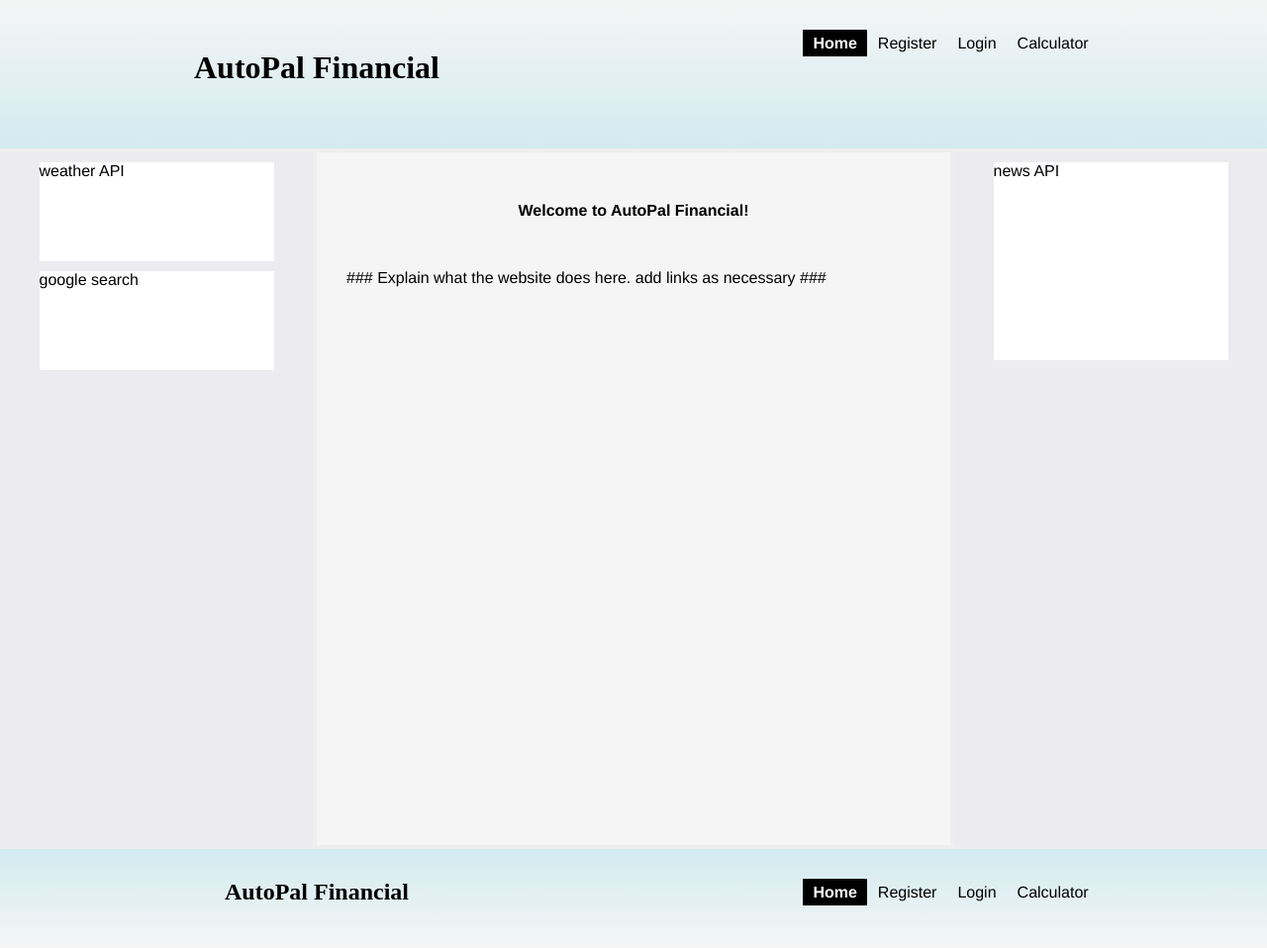
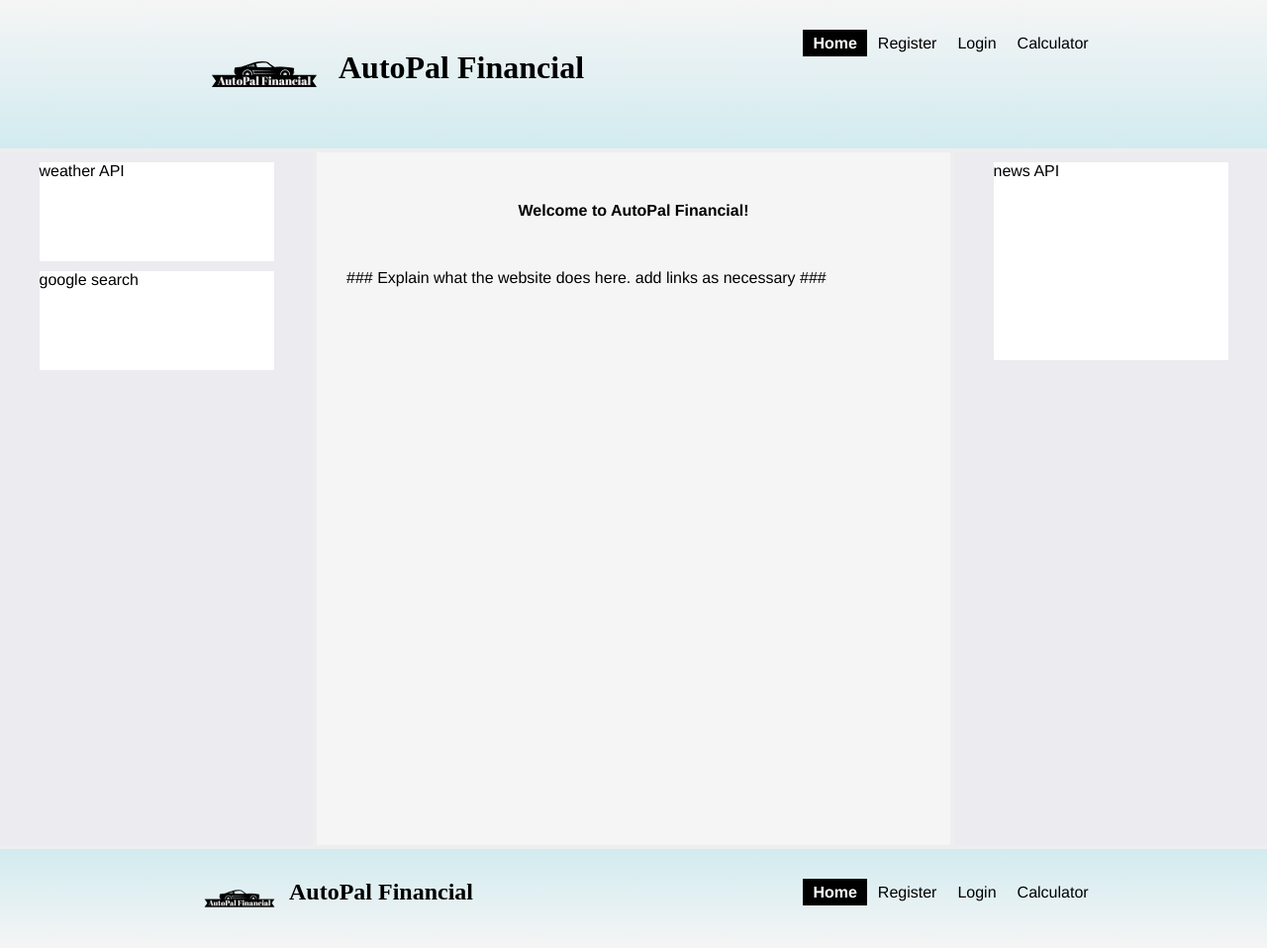
Before and after one commit to adelreal-iv/AutoPal-ADelReal-TWest-WThai, a Flask app: page / in a window 1280 px wide. Shown: the whole page at 99% size. Run offline with Flask 2, Linux system fonts and the light colour scheme.

Commit message:
adding image directory, static app url, images to image directory, and adding image sources

```diff
--- a/autopal.py
+++ b/autopal.py
@@ -1,5 +1,5 @@
 from flask import Flask, render_template
-app = Flask(__name__)
+app = Flask(__name__, static_url_path='/static')
 
 @app.route('/')
 def index():
--- a/static/styles/indexstyle.css
+++ b/static/styles/indexstyle.css
@@ -23,8 +23,15 @@ body {
     float: left;
 }
 
+.img {
+	display: block;
+	float: left;
+	height: 100%;
+	width: auto;
+	margin-left: 30%;
+}
+
 h1 {
-    text-align: center;
     margin-top: 50px;
 }
 
@@ -104,7 +111,6 @@ h1 {
 }
 
 h2 {
-    text-align: center;
     margin-top: 30px;
 }
 
--- a/templates/calculator.html
+++ b/templates/calculator.html
@@ -16,6 +16,7 @@
 	<!--div for top banner-->
 	<div id="topbanner">
 		<div id="topbannertitle">
+			<img class="img" src="/static/images/AutoPal_Financial-logos_transparent.png">
 			<h1 class="title">AutoPal Financial</h1>
 		</div>
 		<div id="topcenteredmenu">
@@ -52,6 +53,7 @@
 	<!-- div for bottom banner-->
 	<div id="bottombanner">
 		<div id="bottombannertitle">
+			<img class="img" src="/static/images/AutoPal_Financial-logos_transparent.png">
 			<h2 class="title">AutoPal Financial</h1>
 		</div>
 		<div id="botcenteredmenu">
--- a/templates/index.html
+++ b/templates/index.html
@@ -16,6 +16,7 @@
 	<!--div for top banner-->
 	<div id="topbanner">
 		<div id="topbannertitle">
+			<img class="img" src="/static/images/AutoPal_Financial-logos_transparent.png">
 			<h1 class="title">AutoPal Financial</h1>
 		</div>
 		<div id="topcenteredmenu">
@@ -55,6 +56,7 @@
 	<!-- div for bottom banner-->
 	<div id="bottombanner">
 		<div id="bottombannertitle">
+			<img class="img" src="/static/images/AutoPal_Financial-logos_transparent.png">
 			<h2 class="title">AutoPal Financial</h1>
 		</div>
 		<div id="botcenteredmenu">
--- a/templates/login.html
+++ b/templates/login.html
@@ -16,6 +16,7 @@
 	<!--div for top banner-->
 	<div id="topbanner">
 		<div id="topbannertitle">
+			<img class="img" src="/static/images/AutoPal_Financial-logos_transparent.png">
 			<h1 class="title">AutoPal Financial</h1>
 		</div>
 		<div id="topcenteredmenu">
@@ -64,6 +65,7 @@
 	<!-- div for bottom banner-->
 	<div id="bottombanner">
 		<div id="bottombannertitle">
+			<img class="img" src="/static/images/AutoPal_Financial-logos_transparent.png">
 			<h2 class="title">AutoPal Financial</h1>
 		</div>
 		<div id="botcenteredmenu">
--- a/templates/registration.html
+++ b/templates/registration.html
@@ -16,6 +16,7 @@
 	<!--div for top banner-->
 	<div id="topbanner">
 		<div id="topbannertitle">
+			<img class="img" src="/static/images/AutoPal_Financial-logos_transparent.png">
 			<h1 class="title">AutoPal Financial</h1>
 		</div>
 		<div id="topcenteredmenu">
@@ -74,6 +75,7 @@
 	<!-- div for bottom banner-->
 	<div id="bottombanner">
 		<div id="bottombannertitle">
+			<img class="img" src="/static/images/AutoPal_Financial-logos_transparent.png">
 			<h2 class="title">AutoPal Financial</h1>
 		</div>
 		<div id="botcenteredmenu">
```
Also changed, not shown: static/images/AutoPal_Financial-logos.jpeg (added), static/images/AutoPal_Financial-logos_black.png (added), static/images/AutoPal_Financial-logos_transparent.png (added), static/images/AutoPal_Financial-logos_white.png (added).
